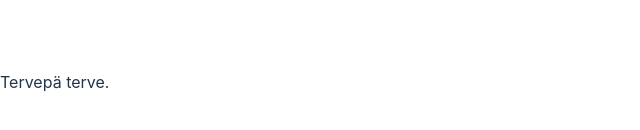
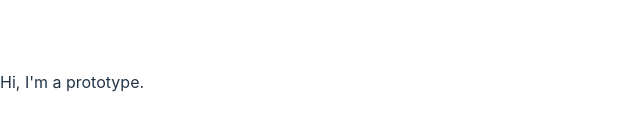
Before and after one commit to pekkapulli/redime, a React (Vite) app: page / in a window 1280 px wide. Shown: the part 318-448 px from the top of the page, without its empty margins (0-640 px from the left). Built offline with nearby package versions, Linux system fonts and the light colour scheme.

Commit message:
Change text

```diff
--- a/src/App.tsx
+++ b/src/App.tsx
@@ -2,7 +2,7 @@
 // import viteLogo from "/vite.svg";
 
 const App = () => {
-  return <div>Tervepä terve.</div>;
+  return <div>Hi, I'm a prototype.</div>;
 };
 
 export default App;
```
